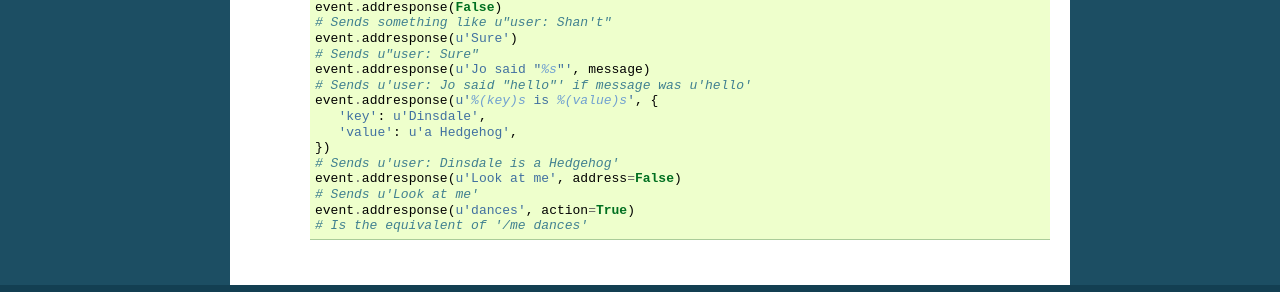
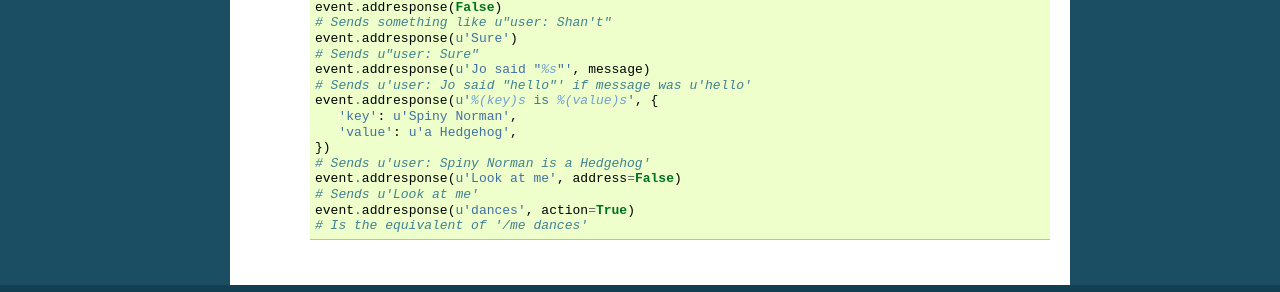
Before and after one commit to ibid/ibid, a Sphinx documentation site: the page built from docs/api/ibid.event.rst, in a window 1280 px wide. Shown: the part 1962-2254 px from the top of the page. Built offline with Sphinx 7.4.7, drawn with Linux system fonts in a browser that asks for light colours.

Commit message:
Careful with those Python references

```diff
--- a/docs/api/ibid.event.rst
+++ b/docs/api/ibid.event.rst
@@ -126,10 +126,10 @@
          event.addresponse(u'Jo said "%s"', message)
          # Sends u'user: Jo said "hello"' if message was u'hello'
          event.addresponse(u'%(key)s is %(value)s', {
-            'key': u'Dinsdale',
+            'key': u'Spiny Norman',
             'value': u'a Hedgehog',
          })
-         # Sends u'user: Dinsdale is a Hedgehog'
+         # Sends u'user: Spiny Norman is a Hedgehog'
          event.addresponse(u'Look at me', address=False)
          # Sends u'Look at me'
          event.addresponse(u'dances', action=True)
```
